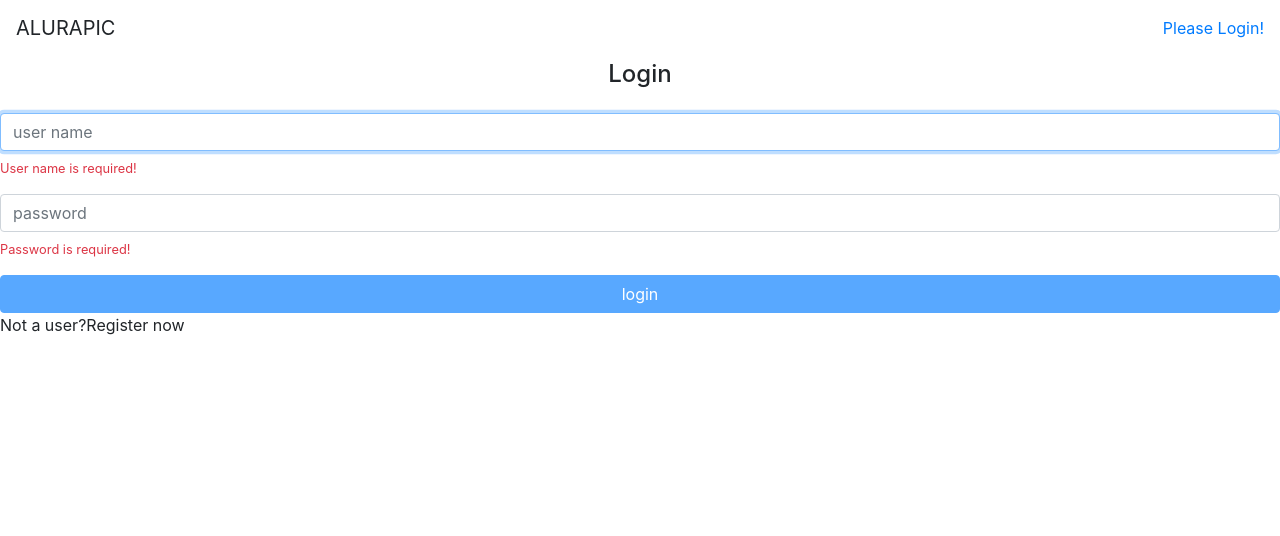
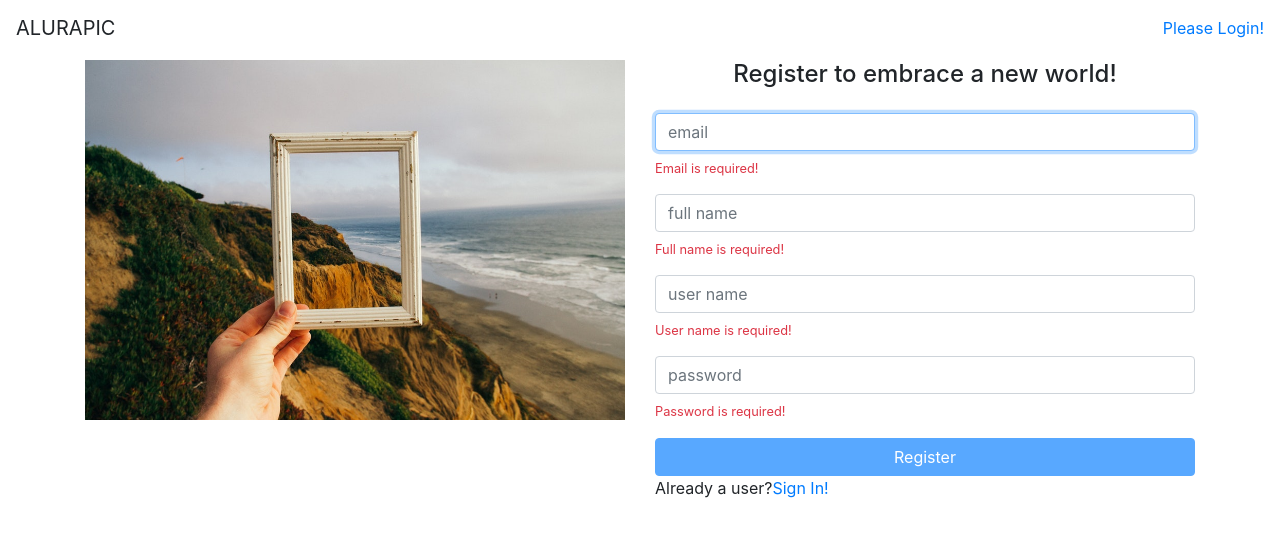
Before and after one commit to anelopes/curso-angular, an Angular app: page /#/signup in a window 1280 px wide. Before the commit this address led to /. Shown: the top 536 px of the page. Built offline with nearby package versions, Linux system fonts and the light colour scheme.

Commit message:
Validação assíncrona / Rotas filhas / Build / Lazy Loading e Code Splitting

```diff
--- a/package.json
+++ b/package.json
@@ -3,7 +3,7 @@
   "version": "0.0.0",
   "scripts": {
     "ng": "ng",
-    "start": "ng serve",
+    "start": "ng serve --open",
     "build": "ng build",
     "test": "ng test",
     "lint": "ng lint",
--- a/src/app/app.routing.module.ts
+++ b/src/app/app.routing.module.ts
@@ -8,16 +8,23 @@ import { PhotoListResolver } from './photos/photo-list/photo-list.resolver';
 import { SignInComponent } from './home/signin/signin.component';
 import { SignUpComponent } from './home/signup/signup.component';
 import { AuthGuard } from './core/auth/auth.guard';
+import { HomeComponent } from './home/home.component';
 
 const routes: Routes = [
     {
         path: '',
-        component: SignInComponent,
-        canActivate: [AuthGuard]
-    },
-    {
-        path: 'signup',
-        component: SignUpComponent
+        component: HomeComponent,
+        canActivate: [AuthGuard],
+        children: [
+            {
+                path: '',
+                component: SignInComponent
+            },
+            {
+                path: 'signup',
+                component: SignUpComponent
+            }
+        ]
     },
     {
         path: 'user/:userName',
@@ -38,7 +45,7 @@ const routes: Routes = [
 
 @NgModule({
     imports: [
-        RouterModule.forRoot(routes)
+        RouterModule.forRoot(routes, { useHash: true })
     ],
     exports: [RouterModule]
 })
--- /dev/null
+++ b/src/app/home/home.component.html
@@ -0,0 +1,11 @@
+<div class="container">
+    <div class="row">
+        <div class="col-md-6 mb-2">
+            <img class="img-fluid d-none d-sm-block"
+                src="/assets/img/home.jpg" alt="Welcome">
+        </div>
+        <div class="col-md-6">
+            <router-outlet></router-outlet>
+        </div>
+    </div>
+</div>
--- a/src/app/home/signin/signin.component.html
+++ b/src/app/home/signin/signin.component.html
@@ -18,4 +18,4 @@
 
 </form>
 
-<p>Not a user?<a>Register now</a></p>
+<p>Not a user?<a [routerLink]="['signup']">Register now</a></p>
--- a/src/app/home/signin/signin.component.ts
+++ b/src/app/home/signin/signin.component.ts
@@ -25,6 +25,8 @@ export class SignInComponent implements OnInit {
             userName: ['', Validators.required],
             password: ['', Validators.required]
         });
+        this.platformDetectorService.isPlatformBrowser() &&
+            this.userNameInput.nativeElement.focus();
     }
 
     login() {
--- /dev/null
+++ b/src/app/home/signup/new-user.ts
@@ -0,0 +1,6 @@
+export interface NewUser{
+    userName: string,
+    email: string,
+    fullName: string,
+    password: string,
+}
--- a/src/app/home/signup/signup.component.html
+++ b/src/app/home/signup/signup.component.html
@@ -1,8 +1,8 @@
 <h4 class="text-center"> Register to embrace a new world!</h4>
 
-<form [formGroup]="signUpForm" class="form mt-4">
+<form [formGroup]="signUpForm" class="form mt-4" (submit)="signUp()">
     <div class="form-group">
-        <input formControlName="email" placeholder="email" class="form-control" autofocus>
+        <input #emailInput formControlName="email" placeholder="email" class="form-control" autofocus>
         <ap-vmessage *ngIf="signUpForm.get('email').errors?.required" text="Email is required!"></ap-vmessage>
         <ap-vmessage *ngIf="signUpForm.get('email').errors?.email" text="Invalid email!"></ap-vmessage>
     </div>
@@ -20,6 +20,9 @@
         <ap-vmessage *ngIf="signUpForm.get('userName').errors?.minlength" text="Minimum length is 2!"></ap-vmessage>
         <ap-vmessage *ngIf="signUpForm.get('userName').errors?.maxlength" text="Maximum length is 30!"></ap-vmessage>
         <ap-vmessage *ngIf="signUpForm.get('userName').errors?.lowerCase" text="Must be lower case!"></ap-vmessage>
+
+        <ap-vmessage text="Username already taken" *ngIf="signUpForm.get('userName').errors?.userNameTaken"></ap-vmessage>
+        <small *ngIf="signUpForm.get('userName').valid" class="text-success">User available</small>
     </div>
 
     <div class="form-group">
@@ -29,7 +32,7 @@
         <ap-vmessage *ngIf="signUpForm.get('password').errors?.maxlength" text="Maximum length is 14!"></ap-vmessage>
     </div>
 
-    <button [disabled]="signUpForm.invalid" class="btn btn-primary btn-block">Register</button>
+    <button [disabled]="signUpForm.invalid || signUpForm.pending" class="btn btn-primary btn-block">Register</button>
 
     <p>Already a user?<a [routerLink]="['']">Sign In!</a></p>
 </form>
--- a/src/app/home/signup/signup.component.ts
+++ b/src/app/home/signup/signup.component.ts
@@ -1,6 +1,12 @@
-import { Component, OnInit } from "@angular/core";
+import { Component, OnInit, ViewChild, ElementRef } from "@angular/core";
 import { FormGroup, FormBuilder, Validators } from "@angular/forms";
+
 import { lowerCaseValidator } from 'src/app/shared/validators/lower-case.validator';
+import { UserNotTakenValidatorService } from './user-not-taken.validator.service';
+import { NewUser } from './new-user';
+import { SignUpService } from './signup.service';
+import { Router } from '@angular/router';
+import { PlatformDetectorService } from 'src/app/core/platform-detector/platform-detector.service';
 
 @Component({
     templateUrl: './signup.component.html'
@@ -8,8 +14,16 @@ import { lowerCaseValidator } from 'src/app/shared/validators/lower-case.validat
 export class SignUpComponent implements OnInit {
 
     signUpForm: FormGroup;
+    @ViewChild('emailInput') emailInput: ElementRef<HTMLInputElement>;
 
-    constructor(private formBuilder: FormBuilder) { }
+    constructor(private formBuilder: FormBuilder,
+        private userNotTakenValidatorService: UserNotTakenValidatorService,
+        private signUpService: SignUpService,
+        private router: Router,
+        private platformDetectorService: PlatformDetectorService
+    ) {
+
+    }
 
     ngOnInit(): void {
         this.signUpForm = this.formBuilder.group({
@@ -32,7 +46,8 @@ export class SignUpComponent implements OnInit {
                     lowerCaseValidator,
                     Validators.minLength(2),
                     Validators.maxLength(30)
-                ]
+                ],
+                this.userNotTakenValidatorService.checkUserNameTaken()
             ],
             password: ['',
                 [
@@ -42,6 +57,18 @@ export class SignUpComponent implements OnInit {
                 ]
             ]
         });
+
+        this.platformDetectorService.isPlatformBrowser() &&
+            this.emailInput.nativeElement.focus();
     }
 
+    signUp() {
+        const newUser = this.signUpForm.getRawValue() as NewUser;
+        this.signUpService
+            .signUp(newUser)
+            .subscribe(
+                () => this.router.navigate(['']),
+                err => console.log(err)
+            );
+    }
 }
--- a/src/app/home/signup/signup.service.ts
+++ b/src/app/home/signup/signup.service.ts
@@ -1,5 +1,6 @@
 import { Injectable } from '@angular/core';
 import { HttpClient } from '@angular/common/http';
+import { NewUser } from './new-user';
 
 const URL_API = "http://localhost:3000";
 
@@ -10,7 +11,11 @@ export class SignUpService {
 
     constructor(private http: HttpClient) { }
 
-    checkUserNameToken(userName: string) {
-        return this.http.get(URL_API + 'user/exists/' + userName);
+    checkUserNameTaken(userName: string) {
+        return this.http.get(URL_API + '/user/exists/' + userName);
+    }
+
+    signUp(newUser: NewUser) {
+        return this.http.post(URL_API + '/user/signup', newUser);
     }
 }
--- /dev/null
+++ b/src/app/home/signup/user-not-taken.validator.service.ts
@@ -0,0 +1,24 @@
+import { Injectable } from '@angular/core';
+import { AbstractControl } from '@angular/forms';
+import { debounceTime, switchMap, map, first } from 'rxjs/operators';
+
+import { SignUpService } from './signup.service';
+
+@Injectable({ providedIn: 'root' })
+export class UserNotTakenValidatorService {
+
+    constructor(private signUpService: SignUpService) { }
+
+    checkUserNameTaken() {
+        return (control: AbstractControl) => {
+            return control
+                .valueChanges
+                .pipe(debounceTime(300))
+                .pipe(
+                    switchMap(userName => this.signUpService.checkUserNameTaken(userName))
+                )
+                .pipe(map(isTaken => isTaken ? { userNameTaken: true } : null))
+                .pipe(first());
+        }
+    }
+}
```
Also changed, not shown: src/app/home/home.component.ts (added, +8 -0 lines), src/app/home/home.module.ts (+6 -1 lines), src/assets/img/home.jpg (added).
